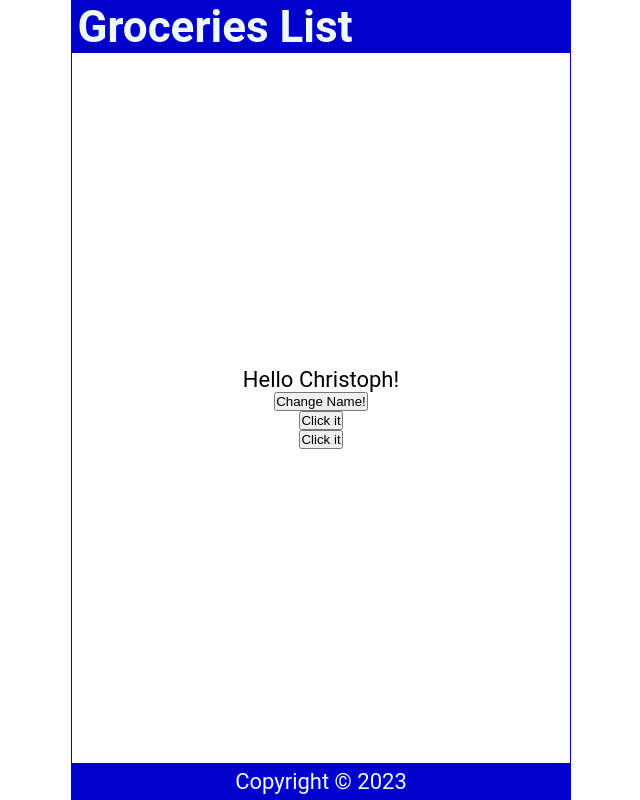
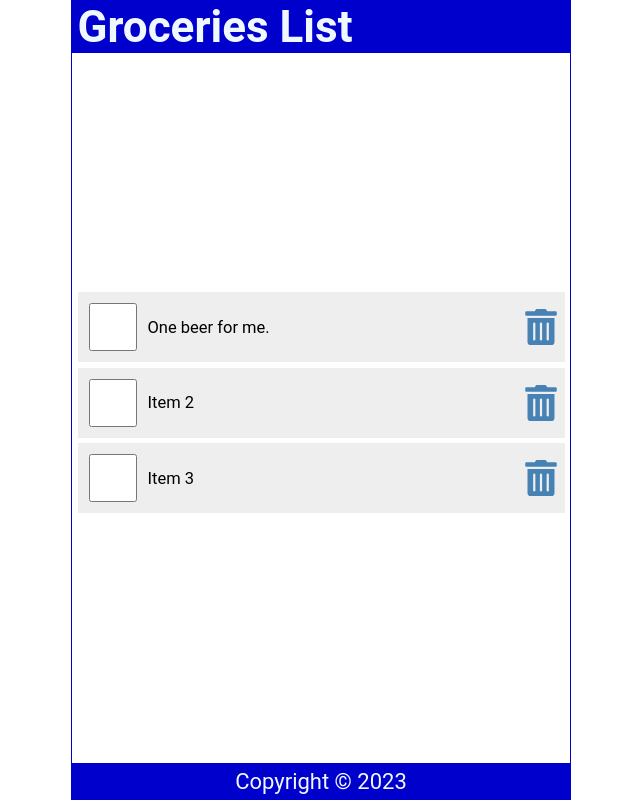
Before and after one commit to Chris10014/01tut, a React (Create React App) app: page / in a window 1280 px wide. Shown: the whole page, without its empty margins (319-959 px from the left). Built offline with nearby package versions, Linux system fonts and the light colour scheme; the HTML template or start-up script is replaced by a standard one.

Commit message:
Lists and keys
 On branch ListsAndKeys
 Changes to be committed:
	modified:   package-lock.json
	modified:   package.json
	modified:   src/ContentComponent.js
	modified:   src/index.css

```diff
--- a/package.json
+++ b/package.json
@@ -34,5 +34,8 @@
       "last 1 firefox version",
       "last 1 safari version"
     ]
+  },
+  "devDependencies": {
+    "react-icons": "^4.10.1"
   }
 }
--- a/src/ContentComponent.js
+++ b/src/ContentComponent.js
@@ -1,34 +1,66 @@
 import { useState } from "react";
+import { FaTrashAlt } from "react-icons/fa"; //Import fontawesome durectly with react-icons
 
 const ContentComponent = () => {
 
-  const [name, setName] = useState("Christoph"); //default value for the state in ()
-  const [count, setCount] = useState(0);
+  const [items, setItems] = useState([
+    {
+      id: 1,
+      checked: false,
+      item: "One beer for me."
+    },
+    {
+      id: 2,
+      checked: false,
+      item: "Item 2"
+    },
+    {
+      id: 3,
+      checked: false,
+      item: "Item 3"
+    }
+  ]);
 
-    const handleNameChange = () => {
-        const names = ["Christoph", "Thomas", "Kerstin"];
-        const int = Math.floor(Math.random() * 3);
-        setName(names[int]); //handleNameChange() now sets the state of name
-    }
+  const handleCheck =  (id) => {
+    //console.log(`key: ${id}`)
+    const listItems = items.map((item) => item.id === id ? { ...item, checked: !item.checked } : item);
+    setItems(listItems);
+    localStorage.setItem("shoppinglist", JSON.stringify(listItems));
+  }
 
-    const handleClick = () => {
-      setCount(count + 1)
-      //the state isn't changed within a function
-      //count stays like it was passes into the function althought setCount was called.
-      //The change occurs in the next iteration.
-      console.log(count)
-    }
-
-    const handleClick2 = () => {
-      console.log(count)
-    }
+  const handleDelete = (id) => {
+    // console.log(id)
+    const listItems = items.filter((item) => item.id !== id); //Creates a new object only with item where item.id !== id
+    setItems(listItems);
+    localStorage.setItem("shoppinglist", JSON.stringify(listItems));
+  }
 
   return (
     <main>
-      <p onDoubleClick={handleClick}>Hello {name}!</p>
-      <button onClick={handleNameChange}>Change Name!</button> {/* Calls handleNameChange to change the state */}
-      <button onClick={handleClick}>Click it</button>
-      <button onClick={handleClick2}>Click it</button>
+      {items.length ? (
+      <ul>
+        {items.map((item) => (
+          <li className="item" key={item.id}>
+            <input
+                type="checkbox"
+                onChange={() => handleCheck(item.id)}
+                checked={item.checked}
+            />
+            <label
+            style={(item.checked) ? { textDecoration: "line-through" } : null}
+            onDoubleClick={() => handleCheck(item.id)}
+            >{item.item}</label>
+            <FaTrashAlt
+            onClick={() => handleDelete(item.id)}
+                role="button"
+                tabIndex="0"
+            />
+          </li>
+        ))}
+      </ul>
+      ) : (
+        <p style={{ marginTop: "2rem" }}>Deine Liste ist leer</p>
+      )}
     </main>
   );
 }
--- a/src/index.css
+++ b/src/index.css
@@ -57,3 +57,62 @@
   display: grid;
   place-content: center;
 }
+
+ul {
+  width: 100%;
+  list-style: none;
+  padding: 0 0.25rem 0.25rem;
+}
+
+ul li::before {
+  content: "\200B";
+}
+
+.item {
+  display: flex;
+  justify-content: flex-start;
+  align-items: center;
+  padding: 0.5rem 0 0.5rem 0.5rem;
+  margin: 0.25rem 0;
+  background-color: #eee;
+}
+
+.item:first-child {
+  margin: 0;
+}
+
+.item input[type="checkbox"] {
+  text-align: center;
+  width: 2.5rem;
+  width: 48px;
+  min-width: 48px;
+  height: 2.5rem;
+  height: 48px;
+  min-height: 48px;
+  cursor: pointer;
+  margin-right: 0.5rem;
+}
+
+.item input[type="checkbox"]:focus+label {
+  text-decoration: underline;
+}
+
+.item>label {
+  font-size: 0.75rem;
+  flex-grow: 1;
+}
+
+.item svg {
+  width: 48px;
+  min-width: 48px;
+  height: 36px;
+  font-size: 1rem;
+  color: steelblue;
+  cursor: pointer;
+}
+
+.item svg:focus,
+.item svg:hover {
+  color: red;
+  outline: none;
+}
```
Also changed, not shown: 1 other file (tests, documents, lock files or other folders).
